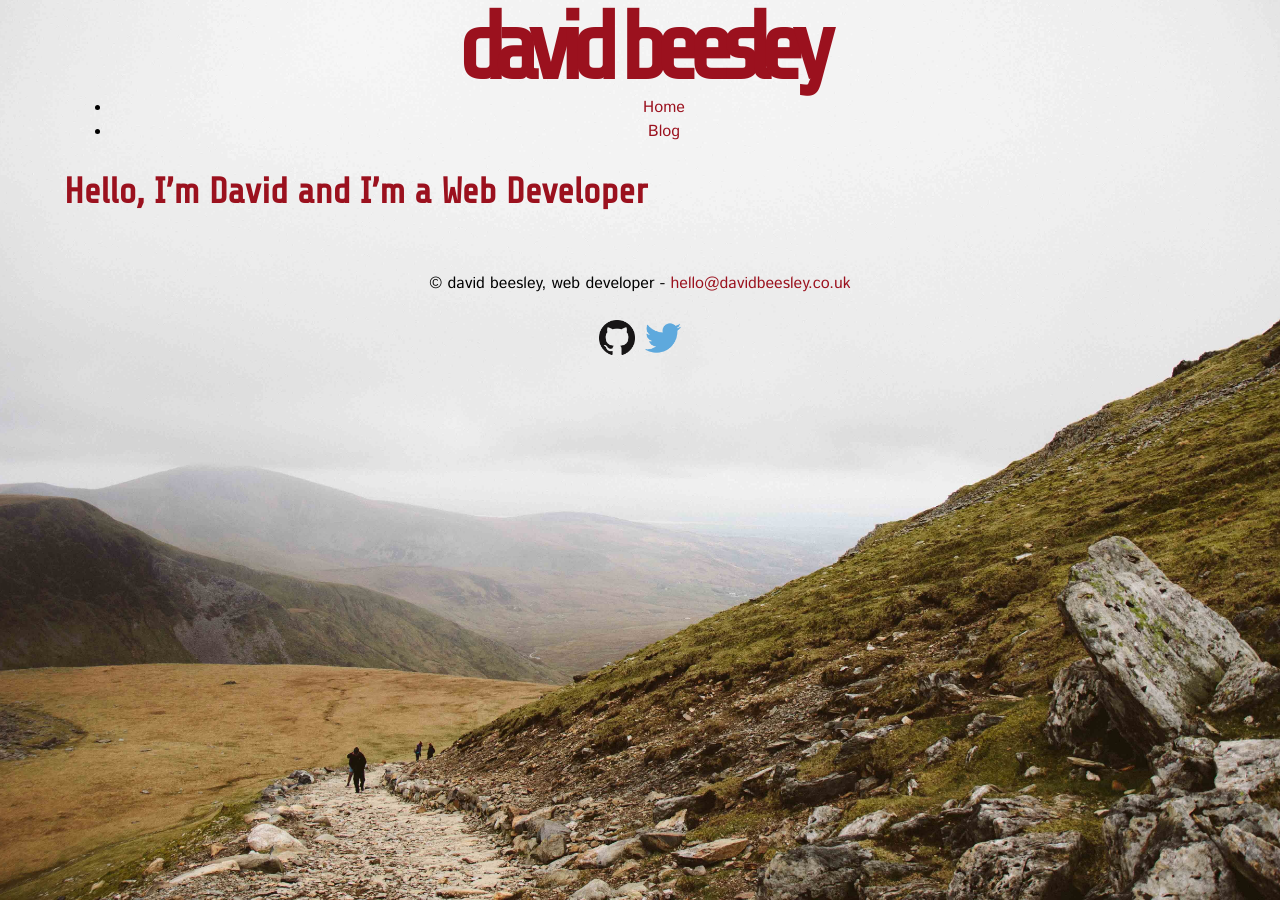
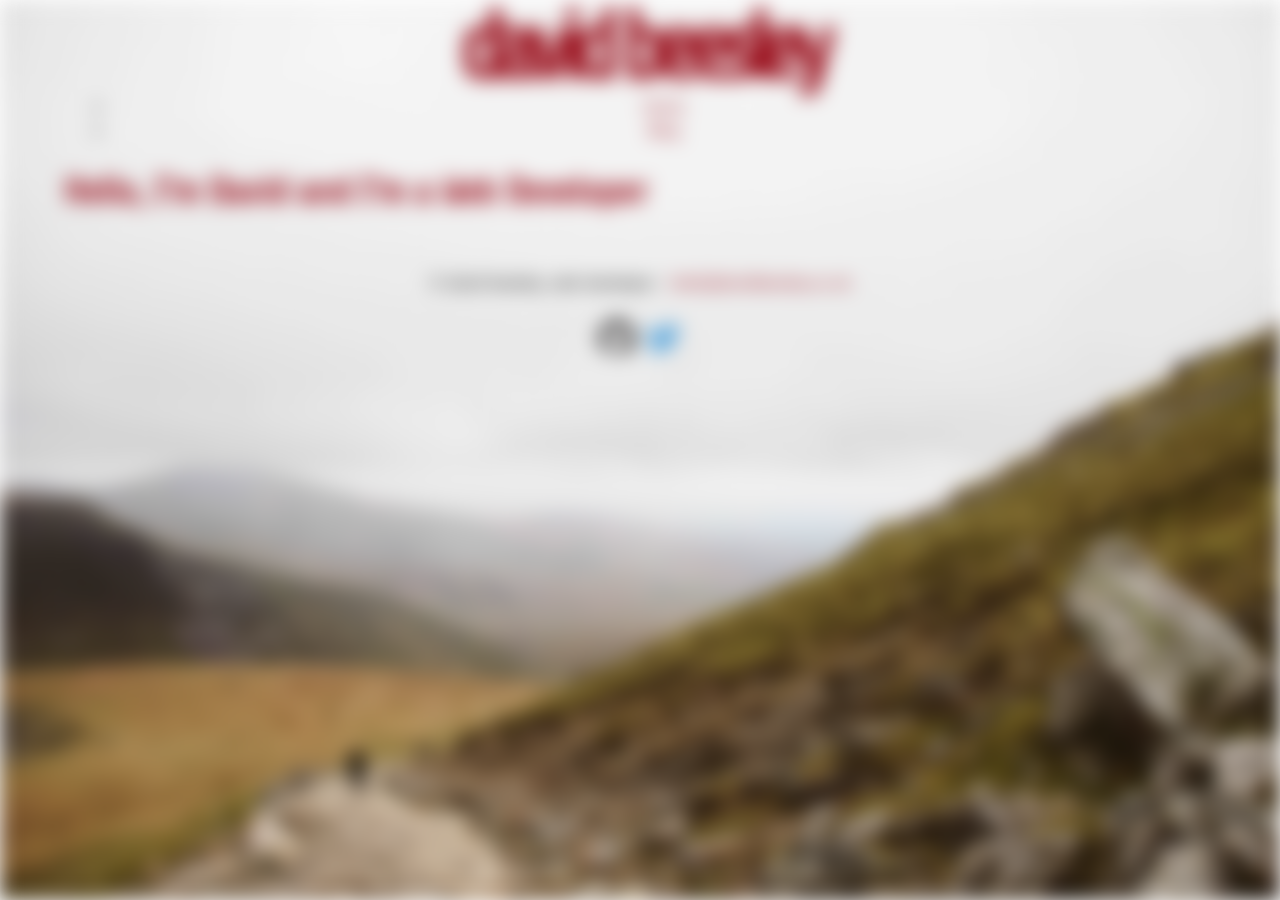
Before and after one commit to davebeesley/davebeesley.github.io, a Jekyll site: the page built from index.md, in a window 1280 px wide. Built offline with Jekyll 4.4.1, drawn with Linux system fonts in a browser that asks for light colours; Markdown is read by kramdown in place of the engine named in the settings.

Commit message:
Attempt blur on background

```diff
--- a/dist/css/style.css
+++ b/dist/css/style.css
@@ -2917,6 +2917,8 @@ html {
   background-position: center;
   background-size: cover;
   color: black;
+  -webkit-filter: blur(10px);
+          filter: blur(10px);
   font-family: "Istok Web", sans-serif;
   letter-spacing: 0;
   overflow-y: scroll;
--- a/sass/ui/_page.scss
+++ b/sass/ui/_page.scss
@@ -3,6 +3,7 @@ html{
 	background-position: center;
 	background-size: cover;
 	color: $base-color;
+	filter: blur(10px);
 	font-family: $base-ff;
 	letter-spacing: 0;
 	overflow-y: scroll;
```
Also changed, not shown: dist/css/style.min.css.
